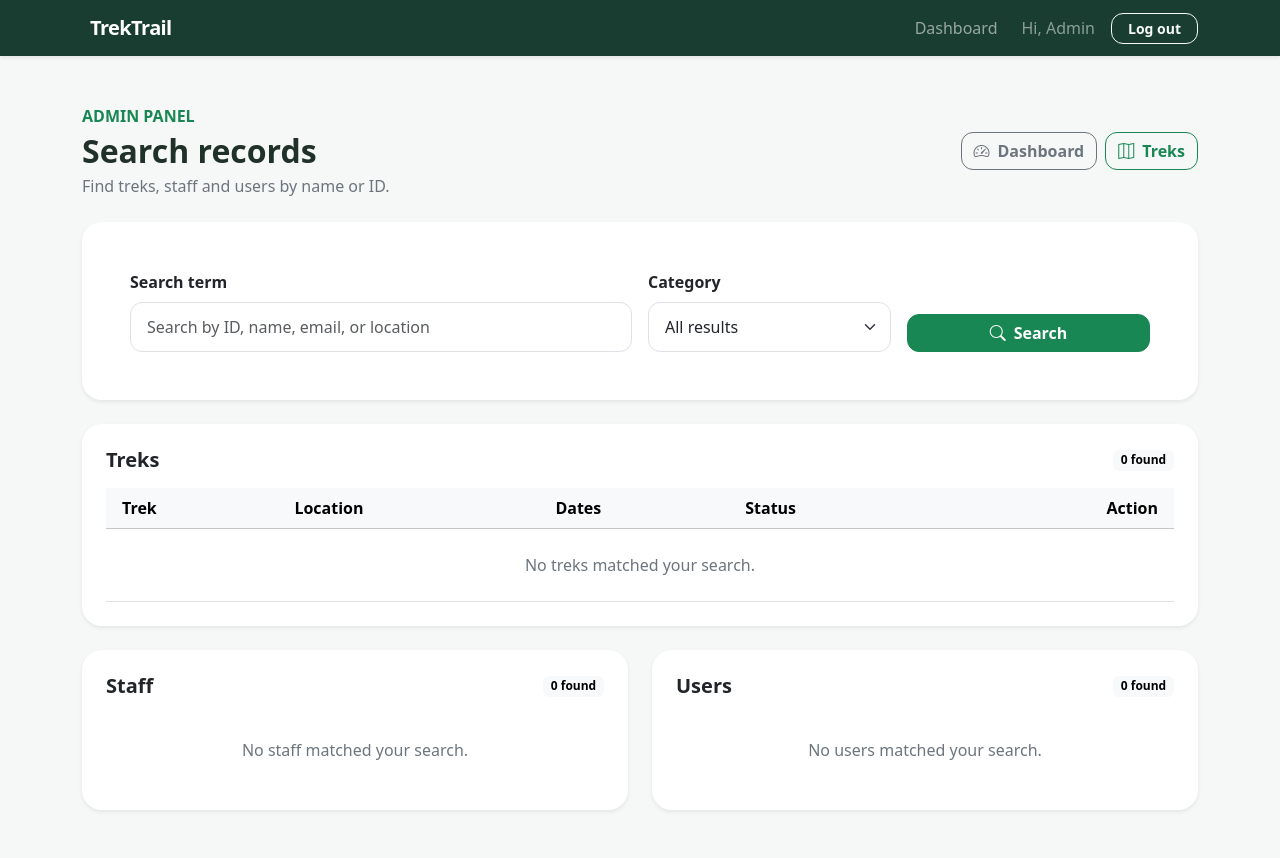
After one commit to haider786567/mad1_project, a Flask app: page /admin/search in a window 1280 px wide. The commit adds this page. Run offline with Flask 3, Linux system fonts and the light colour scheme; a user stored in the database is signed in.

Commit message:
complete project added last fucntionality search function

```diff
--- a/app.py
+++ b/app.py
@@ -26,11 +26,11 @@ with app.app_context():
             )
             db.session.add(admin)
             db.session.commit()
-            print("✅ Admin user created with email: admin@example.com")
-        print("✅ Database Connection Successful")
+            print("Admin user created with email: admin@example.com")
+        print(" Database Connection Successful")
     except Exception as e:
-        print("❌ Database Connection Failed")
-        print(e)
+        print(" Database Connection Failed")
+
 
 login_manager = LoginManager()
 login_manager.init_app(app)
--- a/controller/admin.py
+++ b/controller/admin.py
@@ -217,3 +217,59 @@ def bookings():
     """View all bookings."""
     all_bookings = Booking.query.order_by(Booking.booking_date.desc()).all()
     return render_template('admin/booking.html', bookings=all_bookings)
+
+# ---------------------------------------------------------------------------
+# Search Functionality
+# ---------------------------------------------------------------------------
+
+@admin_bp.route('/search')
+@admin_required
+def search():
+    """Search treks, staff, or users by name or ID."""
+    query = request.args.get('q', '').strip()
+    category = request.args.get('category', 'all')
+
+    treks = []
+    staff_members = []
+    users = []
+
+    if query:
+        # Search by ID (if numeric)
+        is_numeric = query.isdigit()
+
+        if category in ('all', 'treks'):
+            trek_q = Trek.query
+            if is_numeric:
+                trek_q = trek_q.filter(
+                    (Trek.id == int(query)) | Trek.trek_name.ilike(f'%{query}%') | Trek.location.ilike(f'%{query}%')
+                )
+            else:
+                trek_q = trek_q.filter(Trek.trek_name.ilike(f'%{query}%') | Trek.location.ilike(f'%{query}%'))
+            treks = trek_q.all()
+
+        if category in ('all', 'staff'):
+            staff_q = User.query.filter_by(role='staff')
+            if is_numeric:
+                staff_q = staff_q.filter(
+                    (User.id == int(query)) | User.name.ilike(f'%{query}%') | User.email.ilike(f'%{query}%')
+                )
+            else:
+                staff_q = staff_q.filter(User.name.ilike(f'%{query}%') | User.email.ilike(f'%{query}%'))
+            staff_members = staff_q.all()
+
+        if category in ('all', 'users'):
+            user_q = User.query.filter_by(role='user')
+            if is_numeric:
+                user_q = user_q.filter(
+                    (User.id == int(query)) | User.name.ilike(f'%{query}%') | User.email.ilike(f'%{query}%')
+                )
+            else:
+                user_q = user_q.filter(User.name.ilike(f'%{query}%') | User.email.ilike(f'%{query}%'))
+            users = user_q.all()
+
+    return render_template('admin/search.html',
+                           query=query,
+                           category=category,
+                           treks=treks,
+                           staff_members=staff_members,
+                           users=users)
--- /dev/null
+++ b/templates/admin/search.html
@@ -0,0 +1,176 @@
+{% extends "layout.html" %}
+
+{% block title %}Admin Search | TrekTrail{% endblock %}
+
+{% block content %}
+<div class="container py-4 py-lg-5">
+	<div class="d-flex flex-column flex-lg-row justify-content-between align-items-lg-center gap-3 mb-4">
+		<div>
+			<p class="text-success fw-semibold mb-1">ADMIN PANEL</p>
+			<h1 class="h2 fw-bold mb-1">Search records</h1>
+			<p class="text-secondary mb-0">Find treks, staff and users by name or ID.</p>
+		</div>
+		<div class="d-flex flex-wrap gap-2">
+			<a href="{{ url_for('admin.dashboard') }}" class="btn btn-outline-secondary">
+				<i class="bi bi-speedometer2 me-2"></i>Dashboard
+			</a>
+			<a href="{{ url_for('admin.trek_list') }}" class="btn btn-outline-success">
+				<i class="bi bi-map me-2"></i>Treks
+			</a>
+		</div>
+	</div>
+
+	<div class="card dashboard-card shadow-sm border-0 mb-4">
+		<div class="card-body p-4 p-lg-5">
+			<form method="get" action="{{ url_for('admin.search') }}" class="row g-3 align-items-end">
+				<div class="col-lg-6">
+					<label for="q" class="form-label fw-semibold">Search term</label>
+					<input
+						type="text"
+						class="form-control"
+						id="q"
+						name="q"
+						value="{{ query }}"
+						placeholder="Search by ID, name, email, or location"
+					>
+				</div>
+				<div class="col-lg-3">
+					<label for="category" class="form-label fw-semibold">Category</label>
+					<select class="form-select" id="category" name="category">
+						<option value="all" {% if category == 'all' %}selected{% endif %}>All results</option>
+						<option value="treks" {% if category == 'treks' %}selected{% endif %}>Treks</option>
+						<option value="staff" {% if category == 'staff' %}selected{% endif %}>Staff</option>
+						<option value="users" {% if category == 'users' %}selected{% endif %}>Users</option>
+					</select>
+				</div>
+				<div class="col-lg-3 d-grid d-lg-flex gap-2">
+					<button type="submit" class="btn btn-success flex-grow-1">
+						<i class="bi bi-search me-2"></i>Search
+					</button>
+					{% if query %}
+					<a href="{{ url_for('admin.search') }}" class="btn btn-outline-secondary">Clear</a>
+					{% endif %}
+				</div>
+			</form>
+		</div>
+	</div>
+
+	{% if query %}
+	<div class="mb-4">
+		<span class="badge text-bg-success-subtle text-success border border-success-subtle px-3 py-2">
+			Results for "{{ query }}"
+		</span>
+		<span class="badge text-bg-light border px-3 py-2 ms-2">
+			Category: {{ category|title }}
+		</span>
+	</div>
+	{% endif %}
+
+	<div class="row g-4">
+		<div class="col-12">
+			<div class="card dashboard-card shadow-sm h-100">
+				<div class="card-body p-4">
+					<div class="d-flex justify-content-between align-items-center mb-3">
+						<h2 class="h5 fw-bold mb-0">Treks</h2>
+						<span class="badge text-bg-light">{{ treks|length }} found</span>
+					</div>
+					<div class="table-responsive">
+						<table class="table align-middle mb-0">
+							<thead class="table-light">
+								<tr>
+									<th class="ps-3">Trek</th>
+									<th>Location</th>
+									<th>Dates</th>
+									<th>Status</th>
+									<th class="text-end pe-3">Action</th>
+								</tr>
+							</thead>
+							<tbody>
+								{% for trek in treks %}
+								<tr>
+									<td class="ps-3">
+										<div class="fw-semibold">{{ trek.trek_name }}</div>
+										<small class="text-secondary">ID: {{ trek.id }}</small>
+									</td>
+									<td>{{ trek.location }}</td>
+									<td>
+										{{ trek.start_date.strftime('%d %b %Y') }}<br>
+										<small class="text-secondary">to {{ trek.end_date.strftime('%d %b %Y') }}</small>
+									</td>
+									<td>
+										<span class="badge text-bg-{{ 'success' if trek.status|lower == 'open' else 'secondary' }}">
+											{{ trek.status|title }}
+										</span>
+									</td>
+									<td class="text-end pe-3">
+										<a href="{{ url_for('admin.edit_trek', trek_id=trek.id) }}" class="btn btn-sm btn-outline-primary">
+											Edit
+										</a>
+									</td>
+								</tr>
+								{% else %}
+								<tr>
+									<td colspan="5" class="text-center text-secondary py-4">
+										No treks matched your search.
+									</td>
+								</tr>
+								{% endfor %}
+							</tbody>
+						</table>
+					</div>
+				</div>
+			</div>
+		</div>
+
+		<div class="col-lg-6">
+			<div class="card dashboard-card shadow-sm h-100">
+				<div class="card-body p-4">
+					<div class="d-flex justify-content-between align-items-center mb-3">
+						<h2 class="h5 fw-bold mb-0">Staff</h2>
+						<span class="badge text-bg-light">{{ staff_members|length }} found</span>
+					</div>
+					{% for staff in staff_members %}
+					<div class="border-bottom py-3 d-flex justify-content-between align-items-start gap-3">
+						<div>
+							<div class="fw-semibold">{{ staff.name }}</div>
+							<small class="text-secondary">ID: {{ staff.id }}</small><br>
+							<small class="text-secondary">{{ staff.email }}</small>
+						</div>
+						<span class="badge text-bg-{{ 'success' if staff.status == 'approved' else 'warning' if staff.status == 'pending' else 'danger' }}">
+							{{ staff.status|title }}
+						</span>
+					</div>
+					{% else %}
+					<p class="text-secondary mb-0 py-4 text-center">No staff matched your search.</p>
+					{% endfor %}
+				</div>
+			</div>
+		</div>
+
+		<div class="col-lg-6">
+			<div class="card dashboard-card shadow-sm h-100">
+				<div class="card-body p-4">
+					<div class="d-flex justify-content-between align-items-center mb-3">
+						<h2 class="h5 fw-bold mb-0">Users</h2>
+						<span class="badge text-bg-light">{{ users|length }} found</span>
+					</div>
+					{% for user in users %}
+					<div class="border-bottom py-3 d-flex justify-content-between align-items-start gap-3">
+						<div>
+							<div class="fw-semibold">{{ user.name }}</div>
+							<small class="text-secondary">ID: {{ user.id }}</small><br>
+							<small class="text-secondary">{{ user.email }}</small>
+						</div>
+						<span class="badge text-bg-{{ 'success' if user.status == 'approved' else 'warning' if user.status == 'pending' else 'danger' }}">
+							{{ user.status|title }}
+						</span>
+					</div>
+					{% else %}
+					<p class="text-secondary mb-0 py-4 text-center">No users matched your search.</p>
+					{% endfor %}
+				</div>
+			</div>
+		</div>
+	</div>
+</div>
+{% endblock %}
--- a/templates/layout.html
+++ b/templates/layout.html
@@ -16,7 +16,7 @@
         }
 
         .navbar-brand { letter-spacing: -.03em; }
-        .navbar { background: rgba(18, 55, 42, .97); }
+        .navbar { background: rgba(18, 55, 42, 0.97); }
         .page-shell { min-height: calc(100vh - 66px); }
 
         .auth-bg {
```
Also changed, not shown: templates/admin/dashboard.html (+31 -0 lines), instance/trek_booking.db, 1 other file.
